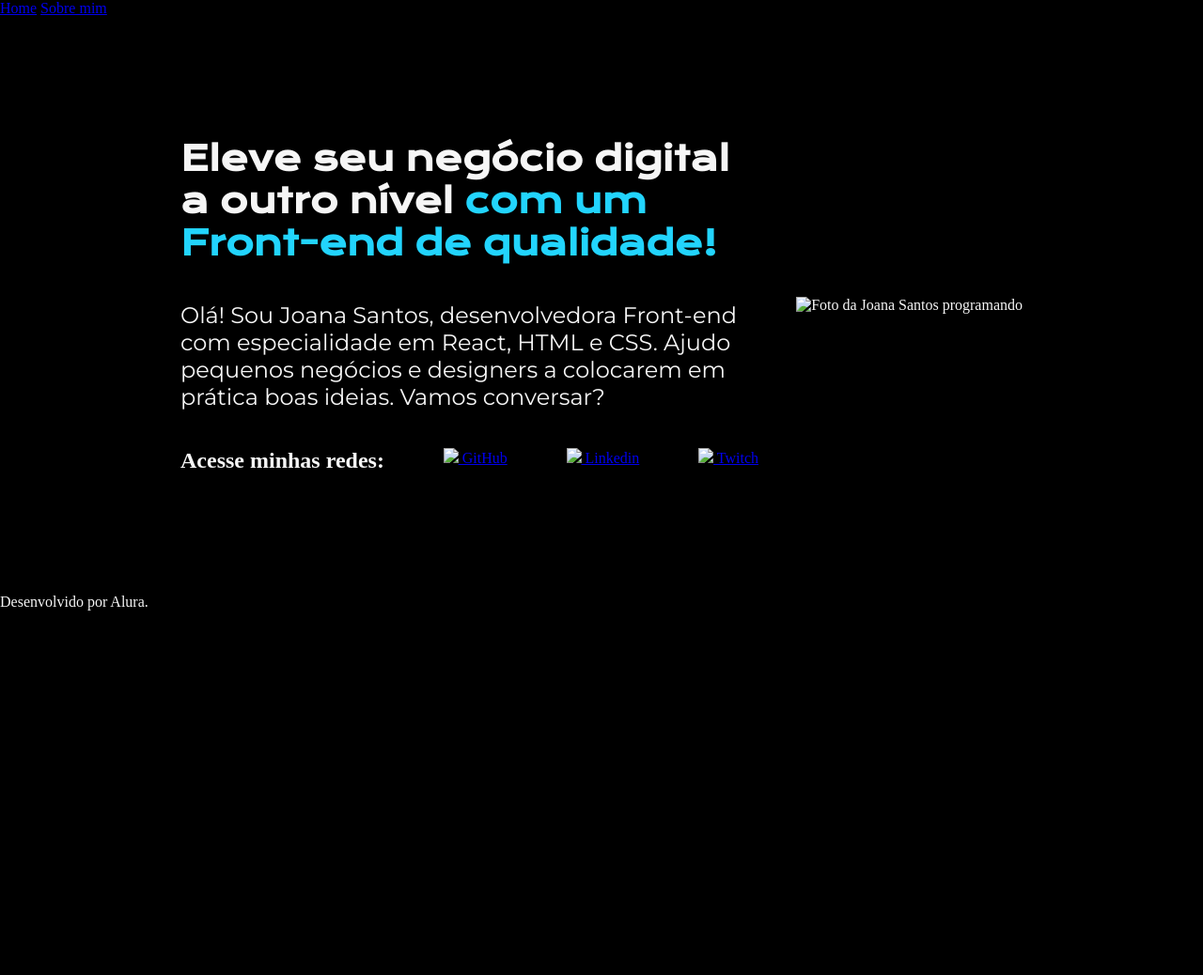
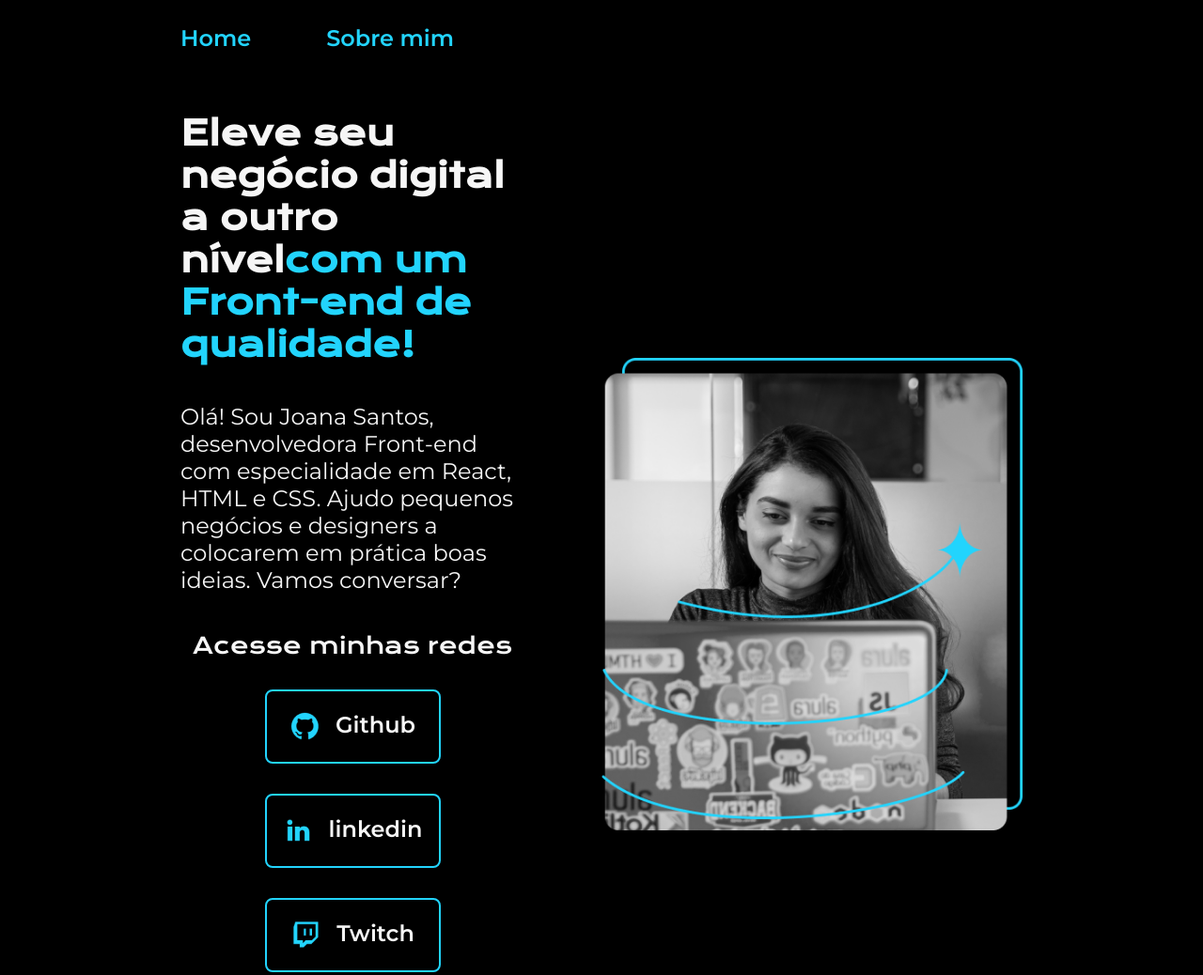
Before and after one commit to Luizfca123/projeto_alura, a plain HTML site: page index.html in a window 1280 px wide. Shown: the top 1038 px of the page at 94% size. Before the commit the page ends 800 px from the top, so only its background shows below. Drawn offline with nearby package versions, Linux system fonts and the light colour scheme; files that its build step writes are made by us from their sources.

Commit message:
Add files via upload

```diff
--- a/index.html
+++ b/index.html
@@ -19,7 +19,7 @@
     <main class="apresentacao">
         <section class="apresentacao__conteudo">
             <h1 class="apresentacao__conteudo__titulo">Eleve seu negócio digital a outro nível<strong
-            class="titulo-destaque"> com um Front-end de qualidade!
+            class="titulo-destaque">com um Front-end de qualidade!
             </strong></h1>
             <p class="apresentacao__conteudo__texto">Olá! Sou Joana Santos, desenvolvedora
             Front-end com especialidade em React, HTML e
@@ -27,22 +27,26 @@
             colocarem em prática boas ideias. Vamos
             conversar?</p>
             <div class="apresentacao__links">
-                <h2 class="apresentacao__links__subtitulo">Acesse minhas redes:</h2>
+                <h2 class="apresentacao__links__subtitulo">Acesse minhas redes</h2>
                 <a class="apresentacao__links__navegacao" href="https://github.com/rafaballerini">
                     <img src="./assets/github.png">
-                    GitHub
+                    Github
                 </a>
-                <a class="apresentacao__links__navegacao" href="https:/linkedin.com/in/rafaellaballerini">
+                <a class="apresentacao__links__navegacao" href="https://linkedin.com/in/rafaellaballerini">
                     <img src="./assets/linkedin.png">
-                    Linkedin
+                    linkedin
                 </a>
                 <a class="apresentacao__links__navegacao" href="https://twitch.tv/guilimadev">
                     <img src="./assets/twitch.png">
                     Twitch
                 </a>
+                <a class="apresentacao__links__navegacao" href="https://twitch.tv/guilimadev">
+                    <img src="./assets/whatsapp.png">
+                    Whatsapp
+                </a>
             </div>
         </section>
-        <img class="apresentacao__imagem" src="./assets/Imagem.png" alt="Foto da Joana Santos programando">
+        <img class="apresentacao__imagem" src="./assets/imagem.png" alt="Foto da Joana Santos programando">
     </main>
     <footer class="rodape">
         <p>Desenvolvido por Alura.</p>
--- /dev/null
+++ b/styles/style.css
@@ -0,0 +1,120 @@
+@import url('https://fonts.googleapis.com/css2?family=Krona+One&family=Montserrat:wght@400;600&display=swap');
+
+:root {
+    --cor-primaria: #000000;
+    --cor-secundaria: #F6F6F6;
+    --cor-terciaria: #22D4FD;
+    --cor-hover: #272727;
+
+    --fonte-primaria: 'Krona One', sans-serif;
+    --fonte-secundaria: 'Montserrat', sans-serif;
+}
+*{
+    margin: 0;
+    padding: 0;
+}
+
+body{
+    box-sizing: border-box;
+    background-color: var(--cor-primaria);
+    color: var(--cor-secundaria);
+}
+
+.cabecalho{
+    padding: 2% 0% 0% 15%;
+}
+.cabecalho__menu{
+    display: flex;
+    gap: 80px;
+}
+.cabecalho__menu__link{
+    font-family: var(--fonte-secundaria);
+    font-size: 1.5rem;
+    font-weight: 600;
+    color: var(--cor-terciaria);
+    text-decoration: none;
+}
+.apresentacao{
+    padding: 5% 15%;
+    display: flex;
+    align-items: center;
+    justify-content: space-between;
+    gap: 82px;
+}
+.apresentacao__conteudo{
+    width: 50%;
+    display: flex;
+    flex-direction: column;
+    gap: 40px;
+}
+
+.apresentacao__conteudo__titulo{
+    font-size: 2.25rem;
+    font-family: var(--fonte-primaria);
+}
+.titulo-destaque{
+    color: var(--cor-terciaria);
+}
+.apresentacao__conteudo__texto{
+    font-size: 1.5rem;
+    font-family: var(--fonte-secundaria);
+}
+
+.apresentacao__links{
+    display: flex;
+    flex-direction: column;
+    justify-content: space-between;
+    align-items: center;
+    gap: 32px;
+}
+.apresentacao__links__subtitulo{
+    font-family: var(--fonte-primaria);
+    font-weight: 400;
+    font-size: 1.5rem;
+}
+.apresentacao__links__navegacao{
+    display: flex;
+    justify-content: center;
+    gap: 16px;
+    border: 2px solid var(--cor-terciaria);
+    width: 50%;
+    text-align: center;
+    border-radius: 8px;
+    font-size: 1.5rem;
+    font-weight: 600;
+    padding: 21.5px 0;
+    text-decoration: none;
+    color: var(--cor-secundaria);
+    font-family: var(--fonte-secundaria);
+}
+.apresentacao__links__navegacao:hover{
+    background-color: var(--cor-hover);
+}
+.apresentacao__imagem{
+    width: 50%;
+}
+.rodape{
+    color: var(--cor-primaria);
+    background-color: var(--cor-terciaria);
+    padding: 24px;
+    text-align: center;
+    font-family: var(--fonte-secundaria);
+    font-size: 1.5rem;
+    font-weight: 400;
+}
+
+@media (max-width: 1200px) {
+    .cabecalho{
+         padding: 10%;
+    }
+    .cabecalho__menu{
+        justify-content: center;
+    }
+    .apresentacao{
+        flex-direction: column-reverse;
+        padding: 5%;
+    }
+    .apresentacao__conteudo{
+        width: auto;
+    }
+}
```
Also changed, not shown: about.html (+18 -4 lines), assets/Imagem.png (added), assets/codigos1.png (added), assets/codigos2.png (added), assets/github.png (added), assets/instagram.png (added), assets/linkedin.png (added), assets/logo-github.svg (added), assets/twitch.png (added), assets/twitter.png (added), assets/whatsapp-redondo.png (added), assets/whatsapp.png (added).
